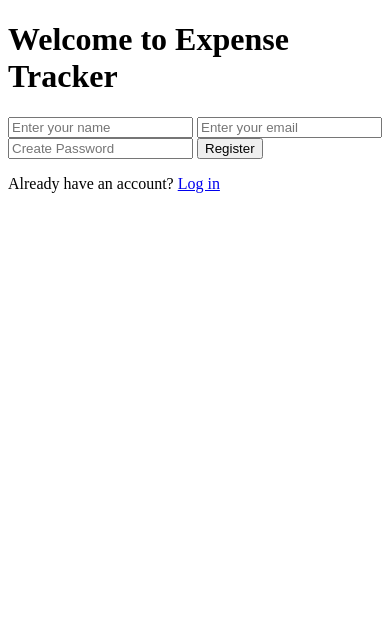
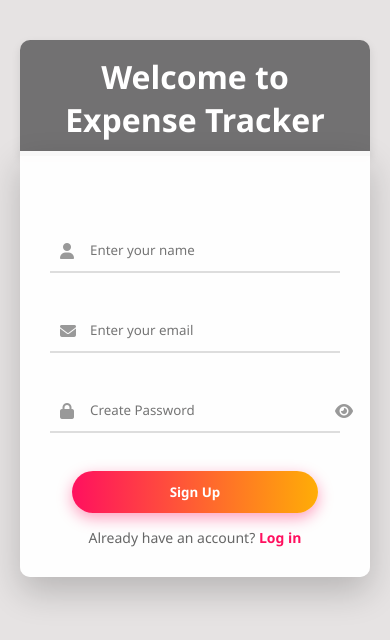
Before and after one commit to ramlen-97/Full-Stack-Expense-Tracker, a website: page public/views/signup.html in a window 390 px wide. Drawn offline with nearby package versions, Linux system fonts and the light colour scheme.

Commit message:
adding css for login

```diff
--- /dev/null
+++ b/public/css/login.css
@@ -0,0 +1,244 @@
+* {
+  margin: 0;
+  padding: 0;
+  box-sizing: border-box;
+  font-family: 'Segoe UI', Tahoma, Geneva, Verdana, sans-serif;
+}
+
+body {
+  background: #e6e3e3;
+  display: flex;
+  flex-direction: column;
+  align-items: center;
+  margin-top: 5%;
+  padding:20px
+}
+
+.header {
+  background-color: rgba(85, 84, 86, 0.8);
+  width: 100%;
+  max-width: 450px;
+  color: white;
+  padding: 15px;
+  text-align: center;
+  border-radius: 10px 10px 0 0;
+  margin-bottom: -5px;
+  box-shadow: 0 4px 10px rgba(0, 0, 0, 0.1);
+  backdrop-filter: blur(5px);
+  -webkit-backdrop-filter: blur(5px);
+}
+
+.login-form {
+  width: 100%;
+  display: flex;
+  justify-content: center;
+  align-items: center;
+}
+
+.form-box {
+  width: 100%;
+  max-width: 450px;
+  position: relative;
+  background: rgba(255, 255, 255, 0.95);
+  padding: 25px;
+  box-shadow: 0 15px 35px rgba(0, 0, 0, 0.2);
+  border-radius: 0 0 10px 10px;
+  overflow: hidden;
+  transition: transform 0.3s ease, box-shadow 0.3s ease;
+}
+
+.form-box:hover {
+  transform: translateY(-5px);
+  box-shadow: 0 20px 40px rgba(0, 0, 0, 0.25);
+}
+
+.button-box {
+  width: 220px;
+  margin: 25px auto;
+  position: relative;
+  box-shadow: 0 0 20px 10px #ff61241f;
+  border-radius: 30px;
+}
+
+.toggle-btn {
+  padding: 10px 30px;
+  background: transparent;
+  cursor: pointer;
+  border: none;
+  position: relative;
+  font-weight: 600;
+  z-index: 1;
+  color: #555;
+  transition: color 0.3s;
+}
+
+#btn {
+  top: 0;
+  left: 0;
+  position: absolute;
+  width: 110px;
+  height: 100%;
+  background: linear-gradient(to right, #ff105f, #ffad06);
+  border-radius: 30px;
+  transition: 0.5s cubic-bezier(0.68, -0.55, 0.27, 1.55);
+}
+
+#err {
+  text-align: center;
+  color: #ff105f;
+  margin: 10px 0;
+  font-size: 16px;
+  min-height: 20px;
+
+}
+
+form {
+  width: 100%;
+  transition: all 0.5s ease;
+  opacity: 1;
+  height: auto;
+  overflow: visible;
+  transform: translateX(0);
+  position: relative;
+  padding: 0 25px;
+  margin-top: 20px;
+  margin-bottom: 10px;
+}
+
+.input-group {
+  margin-bottom: 20px;
+  position: relative;
+}
+
+.input-group i {
+  position: absolute;
+  left: 10px;
+  top: 50%;
+  transform: translateY(-50%);
+  color: #999;
+  transition: color 0.3s;
+}
+
+.input-group input:focus+i {
+  color: #ff105f;
+}
+
+input {
+  width: 100%;
+  padding: 12px 12px 12px 40px;
+  margin: 8px 0;
+  border: none;
+  outline: none;
+  border-bottom: 2px solid #ddd;
+  background: transparent;
+  transition: border-color 0.3s;
+}
+
+input:focus {
+  border-bottom-color: #ff105f;
+}
+
+.toggle-password {
+  position: absolute;
+  right: 15px;
+  top: 50%;
+  transform: translateY(-50%);
+  color: #777;
+  cursor: pointer;
+  transition: color 0.3s;
+}
+
+.toggle-password:hover {
+  color: #4a6de5;
+}
+
+.submit-btn {
+  width: 85%;
+  padding: 12px 30px;
+  cursor: pointer;
+  display: block;
+  background: linear-gradient(to right, #ff105f, #ffad06);
+  border: none;
+  border-radius: 30px;
+  margin: 30px auto 15px;
+  color: white;
+  font-weight: 600;
+  box-shadow: 0 5px 15px rgba(255, 16, 95, 0.4);
+  transition: transform 0.3s, box-shadow 0.3s;
+}
+
+.submit-btn:hover {
+  transform: translateY(-3px);
+  box-shadow: 0 8px 20px rgba(255, 16, 95, 0.5);
+}
+
+.submit-btn:active {
+  transform: translateY(0);
+}
+
+.switch-link {
+  font-size: 14px;
+  margin-top: 15px;
+  text-align: center;
+  color: #666;
+}
+
+.switch-link a {
+  color: #ff105f;
+  text-decoration: none;
+  font-weight: 600;
+  transition: color 0.3s;
+}
+
+.switch-link a:hover {
+  color: #ffad06;
+  text-decoration: underline;
+}
+
+.form-text {
+  padding: 10px 30px;
+  text-align: center;
+  font-weight: bold;
+  color: #555;
+}
+
+/* Animation for form switching */
+@keyframes fadeIn {
+  from {
+    opacity: 0;
+    transform: translateY(10px);
+  }
+
+  to {
+    opacity: 1;
+    transform: translateY(0);
+  }
+}
+
+.fade-in {
+  animation: fadeIn 0.5s forwards;
+}
+
+/* Responsive design */
+@media (max-width: 480px) {
+  .form-box {
+    padding: 20px 15px;
+  }
+
+  .button-box {
+    width: 180px;
+  }
+
+  .toggle-btn {
+    padding: 8px 20px;
+    font-size: 14px;
+  }
+
+  #btn {
+    width: 90px;
+  }
+
+  form {
+    padding: 0 15px;
+  }
+}
--- a/public/js/login.js
+++ b/public/js/login.js
@@ -1,3 +1,10 @@
+
+function showErrorMessage(error) {
+    console.log(error);
+    document.getElementById('err').textContent = error.response?.data.message ? `${error.response.data.message}` : 'Something went wrong! Please try again.';
+    document.addEventListener('click', () => document.getElementById('err').textContent = "", { once: true });
+}
+
 async function loginUser(e) {
     e.preventDefault();
     try {
@@ -11,7 +18,30 @@ async function loginUser(e) {
         e.target.reset();
     }
     catch (error) {
-        console.log(error);
-        alert(error.response.data.message);
+        showErrorMessage(error);
     }
 }
+
+async function signupUser(e) {
+    e.preventDefault();
+    try {
+        const signupDetails = {
+            name: e.target.name.value,
+            email: e.target.email.value,
+            password: e.target.password.value
+        }
+        const response = await axios.post('/user/signup', signupDetails);
+        console.log(response);
+        alert(response.data.message);
+        e.target.reset();
+
+    } catch (error) {
+        showErrorMessage(error);
+    }
+}
+
+function togglePassword(e) {
+    e.target.classList.toggle('fa-eye');
+    const inputPasswordElement = document.getElementById('password');
+    inputPasswordElement.type = inputPasswordElement.type === 'password' ? 'text' : 'password';
+}
--- a/public/js/signup.js
+++ /dev/null
@@ -1,19 +0,0 @@
-
-async function registerUser(e) {
-    e.preventDefault();
-    try {
-        const signupDetails = {
-            name: e.target.name.value,
-            email: e.target.email.value,
-            password: e.target.password.value
-        }
-        const response = await axios.post('/user/signup', signupDetails);
-        console.log(response);
-        alert(response.data.message);
-        e.target.reset();
-
-    } catch (error) {
-        console.log(error);
-        alert(error.response.data.message);
-    }
-}
--- a/public/views/signup.html
+++ b/public/views/signup.html
@@ -6,21 +6,36 @@
     <meta http-equiv="X-UA-Compatible" content="IE=edge">
     <meta name="viewport" content="width=device-width, initial-scale=1.0">
     <title>User Login</title>
+    <link rel="stylesheet" href="https://cdnjs.cloudflare.com/ajax/libs/font-awesome/6.4.0/css/all.min.css">
+    <link rel="stylesheet" href="/css/login.css">
 </head>
 
 <body>
     <h1 class="header">Welcome to Expense Tracker</h1>
     <div class="form-box">
-        <form id="register" onsubmit="registerUser(event)" >
+        <p id="err"></p>
+        <form id="signup" class="active" onsubmit="signupUser(event)"">
+            <div class=" input-group">
+            <i class="fas fa-user"></i>
             <input type="text" name="name" placeholder="Enter your name" required>
-            <input type="email" name="email" placeholder="Enter your email" required>
-            <input type="password" name="password" placeholder="Create Password" required>
-            <button type="submit" class="submit-btn">Register</button>
-            <p class="switch-link">Already have an account? <a href="./login.html" onclick="login()">Log in</a></p>
-        </form>
+    </div>
+    <div class="input-group">
+        <i class="fas fa-envelope"></i>
+        <input type="email" name="email" placeholder="Enter your email" required>
+    </div>
+    <div class="input-group">
+        <i class="fas fa-lock"></i>
+        <input type="password" id="password" name="password" placeholder="Create Password" required>
+        <span class="toggle-password">
+            <i class="fas fa-eye fa-eye-slash" onclick="togglePassword(event)"></i>
+        </span>
+    </div>
+    <button type="submit" class="submit-btn">Sign Up</button>
+    <p class="switch-link">Already have an account? <a href="/views/login.html" onclick="login()">Log in</a></p>
+    </form>
     </div>
     <script src="https://cdnjs.cloudflare.com/ajax/libs/axios/1.2.2/axios.min.js"></script>
-    <script src="/js/signup.js"></script>
+    <script src="/js/login.js"></script>
 </body>
 
 </html>
```
Also changed, not shown: controllers/user.js (+11 -11 lines), public/views/login.html (+16 -4 lines), routes/user.js (+5 -2 lines).
